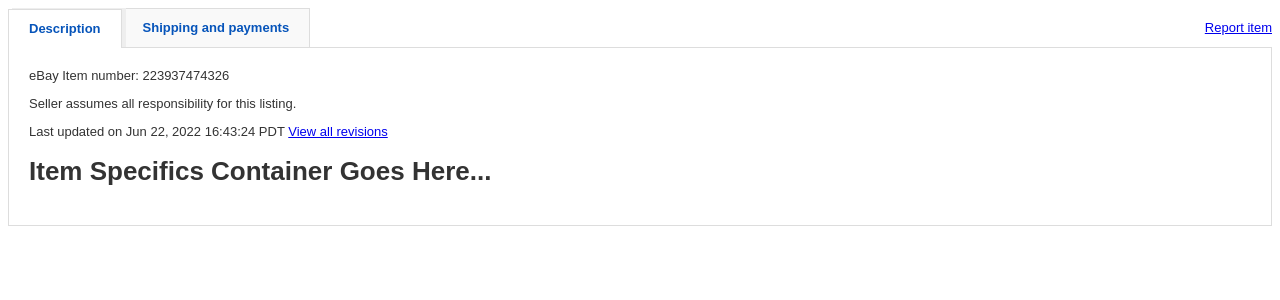
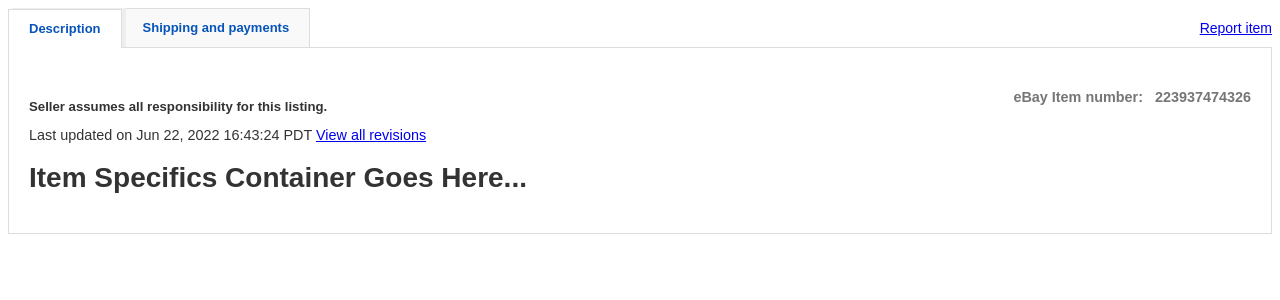
Before and after one commit to Team-Ebay/item_description_shipping_payments, a React (Create React App) app: page / in a window 1280 px wide. Shown: the top 300 px of the page. Built offline with nearby package versions, Linux system fonts and the light colour scheme; the HTML template or start-up script is replaced by a standard one.

Commit message:
desc top block done

```diff
--- a/src/components/description-pg/TopBlockDetails.jsx
+++ b/src/components/description-pg/TopBlockDetails.jsx
@@ -11,7 +11,7 @@ const TopBlockDetails = () => {
 
             <p>Seller assumes all responsibility for this listing.</p>
 
-            <div>Last updated on {updatedOnDate} <a href='#'> View all revisions</a></div>
+            <div className='topBlockUpdateDate'>Last updated on {updatedOnDate} <a href='#'> View all revisions</a></div>
 
         </div>
     )
--- a/src/index.css
+++ b/src/index.css
@@ -7,7 +7,7 @@
 body {
   font-family: sans-serif;
   color: #333;
-  font-size: 13px;
+  font-size: 14px;
   -webkit-font-smoothing: antialiased;
   -moz-osx-font-smoothing: grayscale;
 }
@@ -67,11 +67,44 @@ body {
 
 }
 
+.content-container a:visited {
+  color: #6a29b9;
+}
+
 .content {
   display: none;
-  width: 90vw;
+  width: 100%;
 }
 
 .active-content {
   display: block;
 }
+
+.topBlockDetailsContainer {
+  /* border: 1px solid red; */
+}
+
+.topBlockItemNumDiv {
+  float: right;
+  padding-top: 8px;
+  font-weight: bolder;
+  color: #767676;
+  font-size: .9rem;
+  font-weight: bold;
+}
+
+.topBlockItemNumber {
+  font-weight: bold;
+  padding-left: 8px;
+}
+
+.topBlockDetailsContainer p {
+  font-size: .825rem;
+  padding-top: 18px;
+  font-weight: 600;
+}
+
+.topBlockUpdateDate {
+  font-size: .9rem;
+  font-weight: 500;
+}
```
